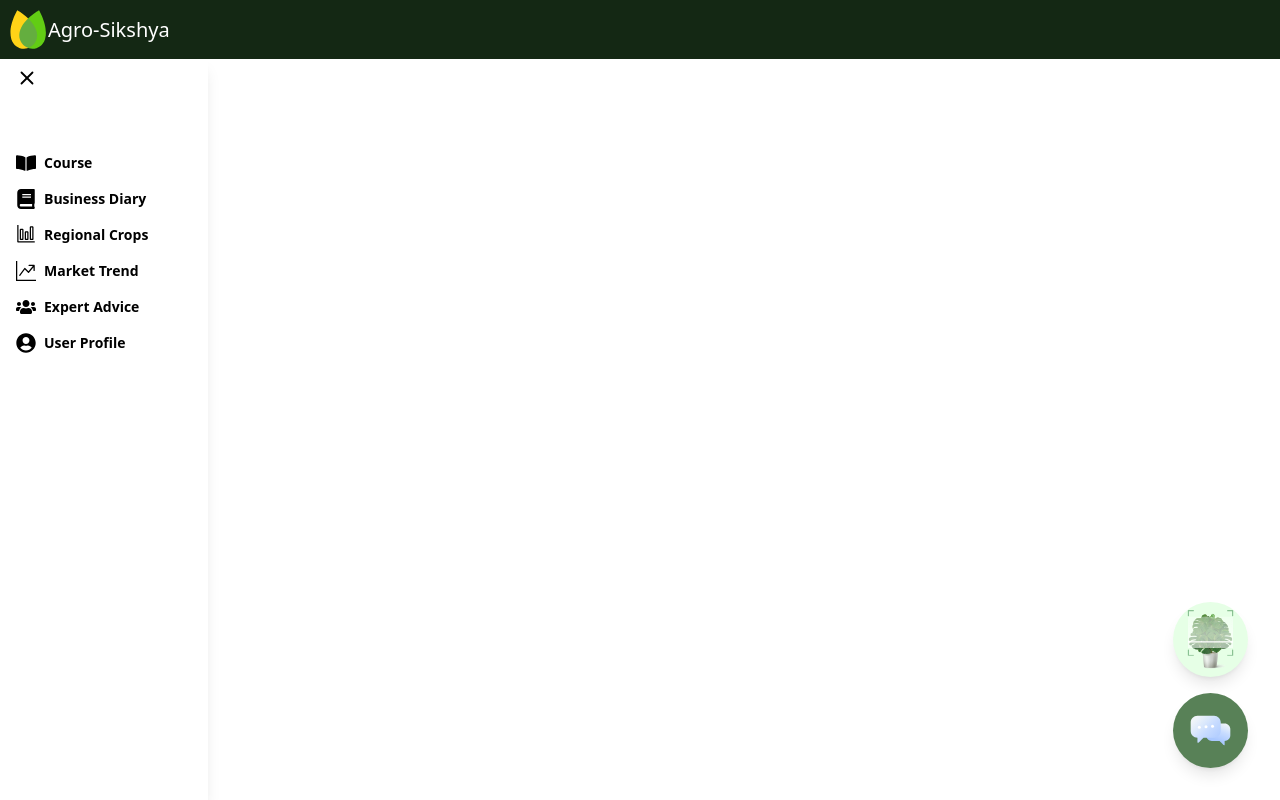
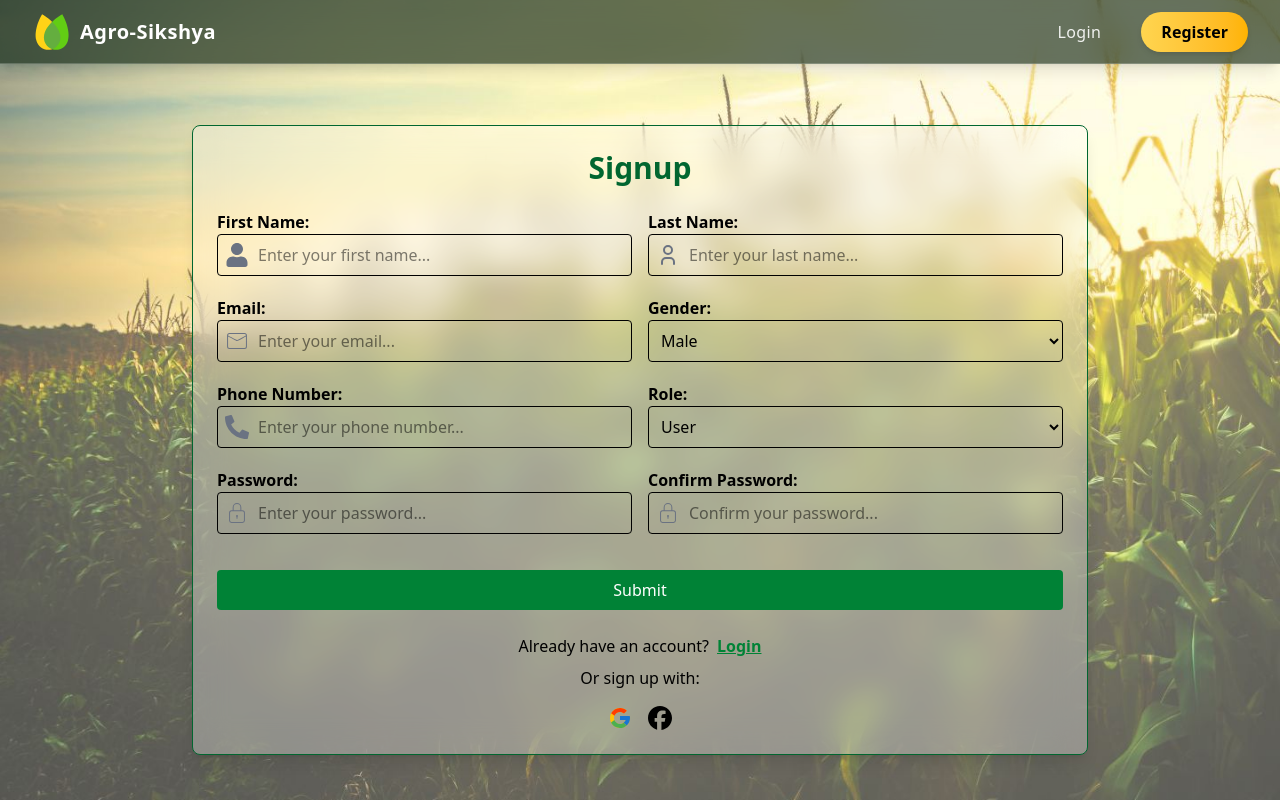
Before and after one commit to Sobindra2005/Byte-Mavericks-, a React (Vite) app in the folder clientSide/: page /signin in a window 1280 px wide. Built offline with nearby package versions, Linux system fonts and the light colour scheme.

Commit message:
Refactor code structure for improved readability and maintainability

```diff
--- a/clientSide/src/App.jsx
+++ b/clientSide/src/App.jsx
@@ -8,7 +8,7 @@ import Diary from './component/dairy'
 import RegionalCrops from './component/RegionalCrops/regionalCrops'
 import Course from './component/courses/course'
 import Player from './component/courses/player'
-
+import Signin from './component/signin'
 function App() {
   return (
     <>
@@ -20,6 +20,7 @@ function App() {
           <Route path="/regional-crops" element={<RegionalCrops />} />
           <Route path="/courses" element={<Course />} />
           <Route path="/courses/player/:id" element={<Player />} />
+          <Route path="/signin" element={<Signin/>}/>
         </Routes>
       </MainLayout>
 
--- a/clientSide/src/component/Home.jsx
+++ b/clientSide/src/component/Home.jsx
@@ -2,6 +2,7 @@ import React from 'react'
 import Main from "../assets/main.png";
 import { Link } from 'react-router-dom';
 import { useTextLang } from '../libs/utils';
+import Course from './courses/course';
 const Home = () => {
   return (
     <div
@@ -12,12 +13,12 @@ const Home = () => {
       <div className="absolute inset-0  bg-opacity-40"></div>
 
       <div className="absolute inset-0 flex flex-col items-center justify-center text-center text-white px-4">
-
+            <h1 className='text-4xl font-bold'>आजको खेती, भोलिको भविष्य।</h1>
         <h2 className="text-5xl font-bold m-2">
           {useTextLang("Are you interested", "के तपाईं कृषिमा रुचि राख्नुहुन्छ?")}
 
         </h2>
-        <h1 className='text-4xl font-bold'>आजको खेती, भोलिको भविष्य।</h1>
+
         <p className="text-2xl m-2">यदि तपाइँ इच्छुक हुनुहुन्छ भने</p>
         <Link
           to="/courses"
@@ -25,13 +26,19 @@ const Home = () => {
         >
           यो लिङ्क क्लिक गर्नुहोस्
         </Link>
-        <div className='mt-10'>
-          <button className='h-10 w-25 bg-amber-200 rounded-2xl text-black font-bold cursor-pointer mr-30 hover:font-extrabold hover:text-amber-900 '>
-            Course
-          </button>
-              <button className='h-10 w-25 bg-amber-200 rounded-2xl text-black font-bold cursor-pointer '>
-            Connect
-          </button>
+
+        <div className='mt-10 flex space-x-44'>
+          <Link to="/courses">
+            <button className='h-12 w-28 bg-amber-200 rounded-2xl text-black font-bold cursor-pointer hover:bg-amber-400'>
+              Course
+            </button>
+          </Link>
+
+          <Link to="/login">
+            <button className='h-12 w-28 bg-amber-200 rounded-2xl text-black font-bold cursor-pointer hover:bg-amber-400'>
+              Login
+            </button>
+          </Link>
         </div>
       </div>
     </div>
--- a/clientSide/src/component/layout/layout.jsx
+++ b/clientSide/src/component/layout/layout.jsx
@@ -6,7 +6,7 @@ import ChatAndScanner from "../../component/chatAndscanner";
 
 const MainLayout = ({ children }) => {
     const location = useLocation();
-    const isNotAuthenticated = (location.pathname === '/' || location.pathname === '/login' || location.pathname === '/signup')
+    const isNotAuthenticated = (location.pathname === '/' || location.pathname === '/login' || location.pathname === '/signin')
     return (
         <div className="max-h-screen h-screen flex flex-col">
             <header className="bg-[#142814] text-white p-2 ">
--- a/clientSide/src/component/signin.jsx
+++ b/clientSide/src/component/signin.jsx
@@ -1,11 +1,146 @@
-import React from 'react'
+import React from "react";
+import Thumbnail from "../assets/hum.jpg";
+import { CiMail, CiLock } from "react-icons/ci";
+import { FaUser, FaPhoneAlt } from "react-icons/fa";
+import { TbUser } from "react-icons/tb";
+import { Link } from "react-router-dom";
+import { FcGoogle } from "react-icons/fc";
+import { FaFacebook } from "react-icons/fa6";
 
-const signin = () => {
+export default function Signin() {
   return (
-    <div>
+    <div
+      style={{ backgroundImage: `url(${Thumbnail})` }}
+      className="min-h-screen bg-cover bg-center flex flex-col justify-center items-center"
+    >
+      <div className="bg-white/30 backdrop-blur-lg border border-green/40 rounded-lg mt-[5rem] p-6 shadow-lg w-full border-green-800 max-w-4xl">
+        <h2 className="text-center font-bold text-3xl mb-6 text-green-800">
+          Signup
+        </h2>
 
+        <form className="flex flex-col space-y-5">
+          {/* Name Fields */}
+          <div className="flex flex-col sm:flex-row sm:space-x-4">
+            <div className="flex-1">
+              <label className="font-bold">First Name:</label>
+              <div className="flex relative">
+                <FaUser className="absolute text-2xl left-2 top-1/2 transform -translate-y-1/2 text-gray-500" />
+                <input
+                  type="text"
+                  className="border w-full p-2 pl-10 rounded"
+                  placeholder="Enter your first name..."
+                />
+              </div>
+            </div>
+
+            <div className="flex-1">
+              <label className="font-bold">Last Name:</label>
+              <div className="flex relative">
+                <TbUser className="absolute text-2xl left-2 top-1/2 transform -translate-y-1/2 text-gray-500" />
+                <input
+                  type="text"
+                  className="border w-full p-2 pl-10 rounded"
+                  placeholder="Enter your last name..."
+                />
+              </div>
+            </div>
+          </div>
+
+          {/* Email and Gender */}
+          <div className="flex flex-col sm:flex-row sm:space-x-4">
+            <div className="flex-1">
+              <label className="font-bold">Email:</label>
+              <div className="flex relative">
+                <CiMail className="absolute text-2xl left-2 top-1/2 transform -translate-y-1/2 text-gray-500" />
+                <input
+                  type="email"
+                  className="border w-full p-2 pl-10 rounded"
+                  placeholder="Enter your email..."
+                />
+              </div>
+            </div>
+
+            <div className="flex-1">
+              <label className="font-bold">Gender:</label>
+              <select className="w-full p-2 border rounded">
+                <option value="male">Male</option>
+                <option value="female">Female</option>
+                <option value="other">Other</option>
+              </select>
+            </div>
+          </div>
+
+          {/* Phone and Role */}
+          <div className="flex flex-col sm:flex-row sm:space-x-4">
+            <div className="flex-1">
+              <label className="font-bold">Phone Number:</label>
+              <div className="flex relative">
+                <FaPhoneAlt className="absolute text-2xl left-2 top-1/2 transform -translate-y-1/2 text-gray-500" />
+                <input
+                  type="tel"
+                  className="border w-full p-2 pl-10 rounded"
+                  placeholder="Enter your phone number..."
+                />
+              </div>
+            </div>
+
+            <div className="flex-1">
+              <label className="font-bold">Role:</label>
+              <select className="w-full p-2 border rounded">
+                <option value="user">User</option>
+                <option value="admin">Admin</option>
+              </select>
+            </div>
+          </div>
+
+          {/* Password Fields */}
+          <div className="flex flex-col sm:flex-row sm:space-x-4">
+            <div className="flex-1">
+              <label className="font-bold">Password:</label>
+              <div className="flex relative">
+                <CiLock className="absolute text-2xl left-2 top-1/2 transform -translate-y-1/2 text-gray-500" />
+                <input
+                  type="password"
+                  className="border w-full p-2 pl-10 rounded"
+                  placeholder="Enter your password..."
+                />
+              </div>
+            </div>
+
+            <div className="flex-1">
+              <label className="font-bold">Confirm Password:</label>
+              <div className="flex relative">
+                <CiLock className="absolute text-2xl left-2 top-1/2 transform -translate-y-1/2 text-gray-500" />
+                <input
+                  type="password"
+                  className="border w-full p-2 pl-10 rounded"
+                  placeholder="Confirm your password..."
+                />
+              </div>
+            </div>
+          </div>
+
+          {/* Submit Button */}
+          <button className="bg-green-700 hover:bg-green-800 text-white p-2 rounded mt-4">
+            Submit
+          </button>
+        </form>
+
+        {/* Bottom Links */}
+        <div className="flex flex-col justify-center items-center mt-6 space-y-2">
+          <div className="flex space-x-2 items-center">
+            <p>Already have an account?</p>
+            <Link to="/login" className="text-green-700 font-bold underline">
+              Login
+            </Link>
+          </div>
+          <p>Or sign up with:</p>
+          <div className="flex space-x-4 text-2xl mt-2">
+            <FcGoogle />
+            <FaFacebook />
+          </div>
+        </div>
+      </div>
     </div>
-  )
+  );
 }
-
-export default signin
--- a/clientSide/src/nav/Navbar.jsx
+++ b/clientSide/src/nav/Navbar.jsx
@@ -33,7 +33,7 @@ const Navbar = () => {
         </Link>
 
         {/* Register */}
-        <Link to="/signup">
+        <Link to="/signin">
           <li
             className="px-5 py-2 rounded-full bg-gradient-to-r from-[#FFD54F] to-[#FFB300]
                        text-black font-semibold shadow-md hover:scale-105
```
Also changed, not shown: clientSide/src/assets/hum.jpg (added).
